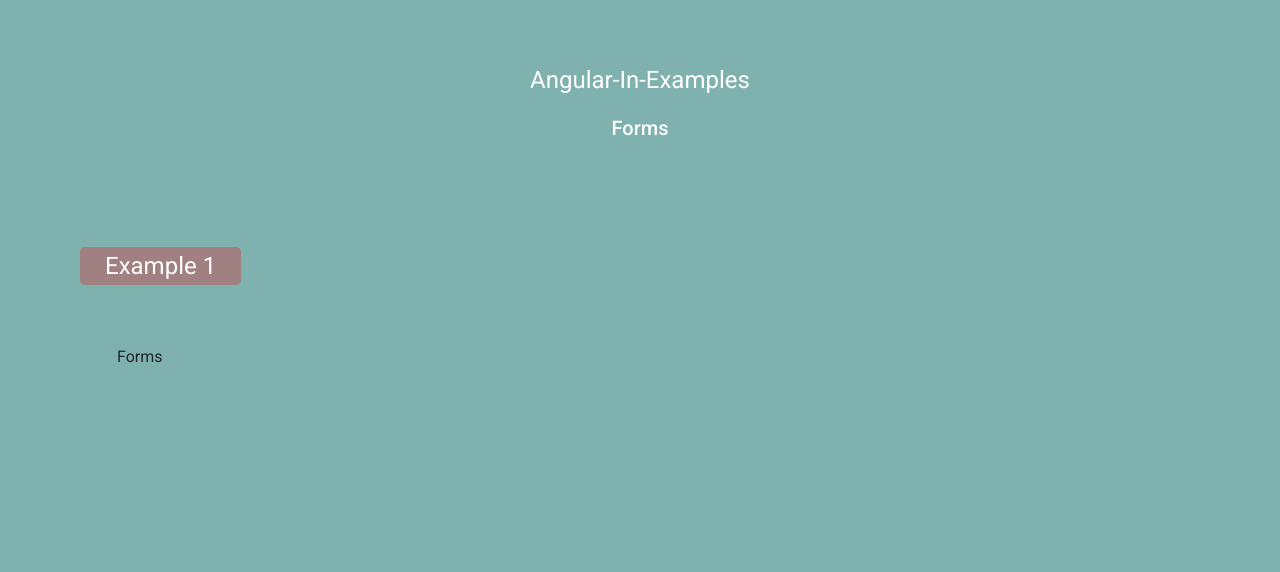
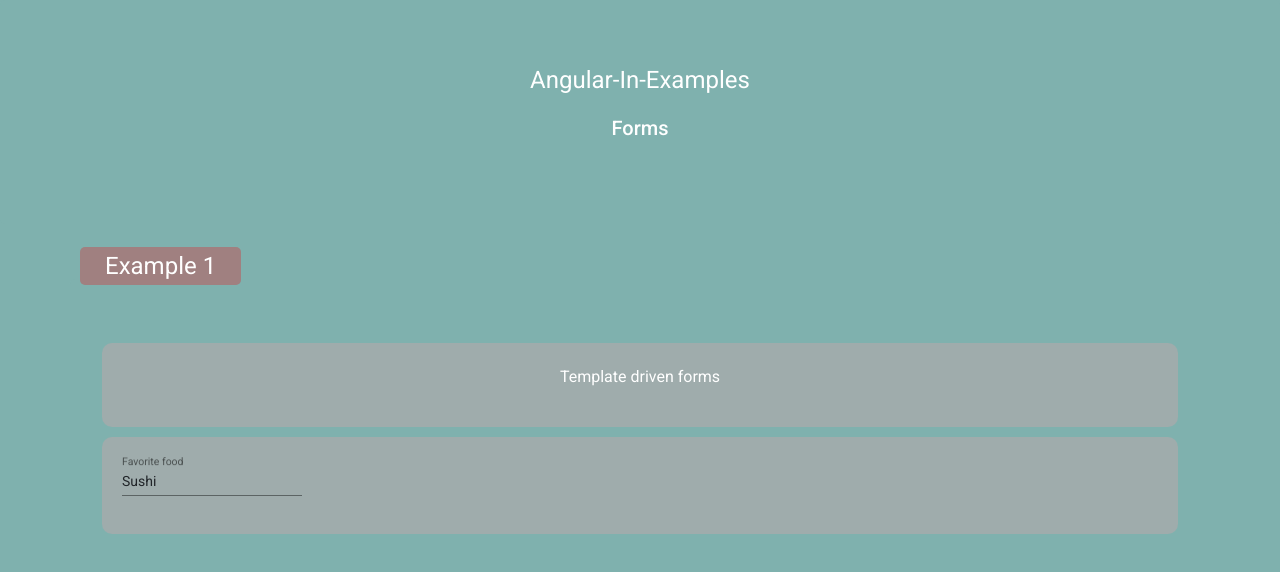
Before and after one commit to RafalM2000/forms, an Angular app: page / in a window 1280 px wide. Shown: the top 572 px of the page. Built offline with nearby package versions, Linux system fonts and the light colour scheme.

Commit message:
setting for the one component

```diff
--- a/src/app/app.module.ts
+++ b/src/app/app.module.ts
@@ -1,6 +1,7 @@
 import { BrowserModule } from '@angular/platform-browser';
 import { NgModule } from '@angular/core';
 import { Routes, RouterModule } from '@angular/router';
+import { MatInputModule } from '@angular/material/input';
 
 import { AppComponent } from './app.component';
 import { OneComponent } from './one/one.component';
@@ -19,6 +20,7 @@
   ],
   imports: [
     BrowserModule,
+    MatInputModule,
     RouterModule.forRoot(appRouter),
     BrowserAnimationsModule,
   ],
--- a/src/app/one/one.component.css
+++ b/src/app/one/one.component.css
@@ -0,0 +1,11 @@
+.container {
+  background-color: rgb(159, 172, 172);
+  padding: 20px;
+  border-radius: 10px;
+  margin-bottom: 10px;
+}
+
+h3 {
+  color: white;
+  text-align: center;
+}
--- a/src/app/one/one.component.html
+++ b/src/app/one/one.component.html
@@ -1,3 +1,12 @@
 <div class="container">
   <h3>{{subTitle}}</h3>
 </div>
+
+<div class="container">
+  <form class="field1">
+    <mat-form-field class="example-full-width">
+      <mat-label>Favorite food</mat-label>
+      <input matInput placeholder="Ex. Pizza" value="Sushi">
+    </mat-form-field>
+  </form>
+</div>
--- a/src/app/one/one.component.ts
+++ b/src/app/one/one.component.ts
@@ -7,7 +7,7 @@
 })
 export class OneComponent implements OnInit {
 
-  subTitle: string = 'Forms';
+  subTitle: string = 'Template driven forms';
 
   constructor() { }
 
```
